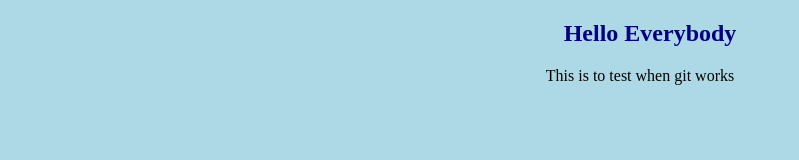
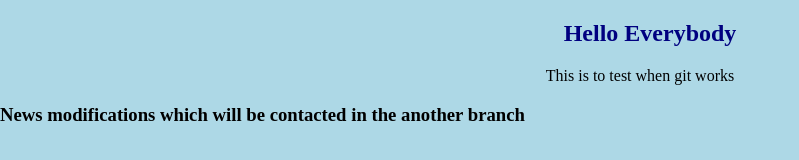
Before and after one commit to Kenedy-GBESSI/NewUser, a plain HTML site: page index.html in a window 1280 px wide. Shown: the whole page, without its empty margins (0-799 px from the left). Drawn offline with Linux system fonts and the light colour scheme.

Commit message:
Add a new text for my index

```diff
--- a/index.html
+++ b/index.html
@@ -10,5 +10,6 @@
 <body>
   <h2>Hello Everybody</h2>
   <p>This is to test when git works</p>
+  <h3>News modifications which will be contacted in the another branch</h3>
 </body>
 </html>
```
